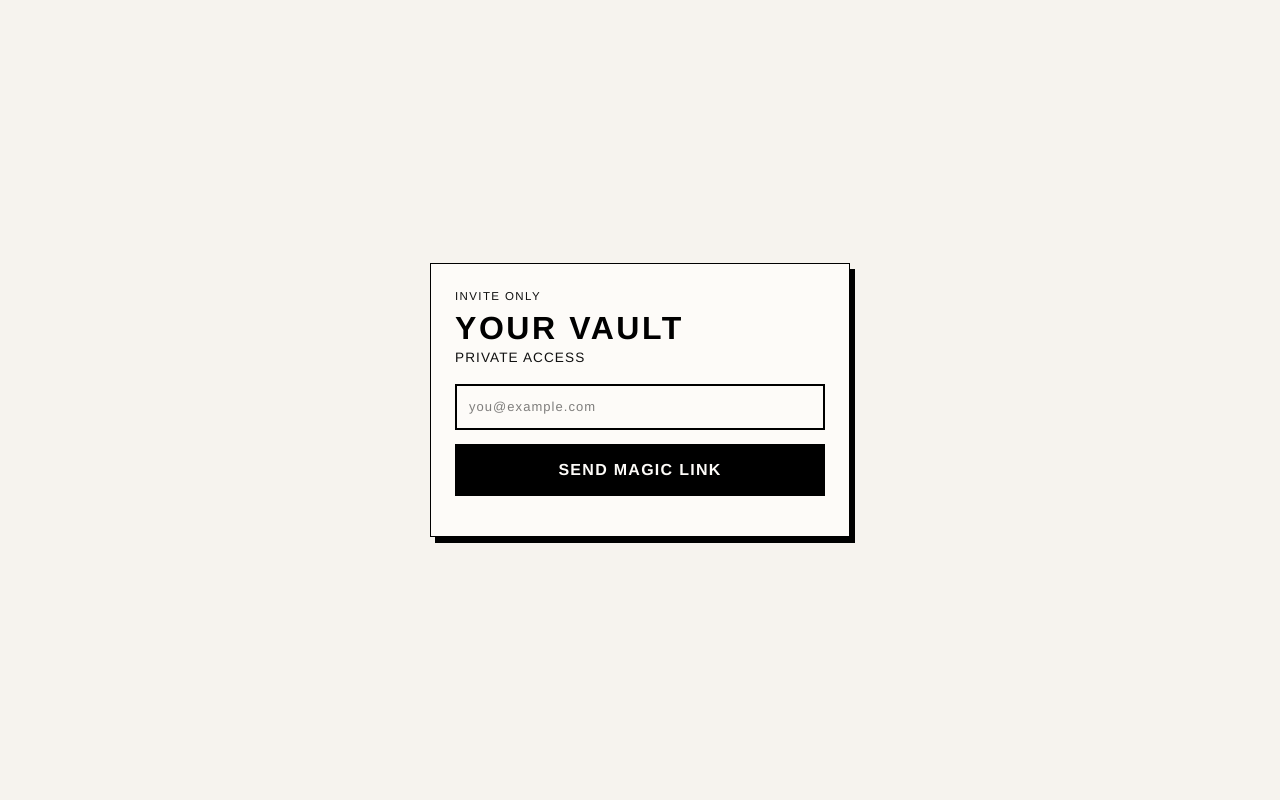
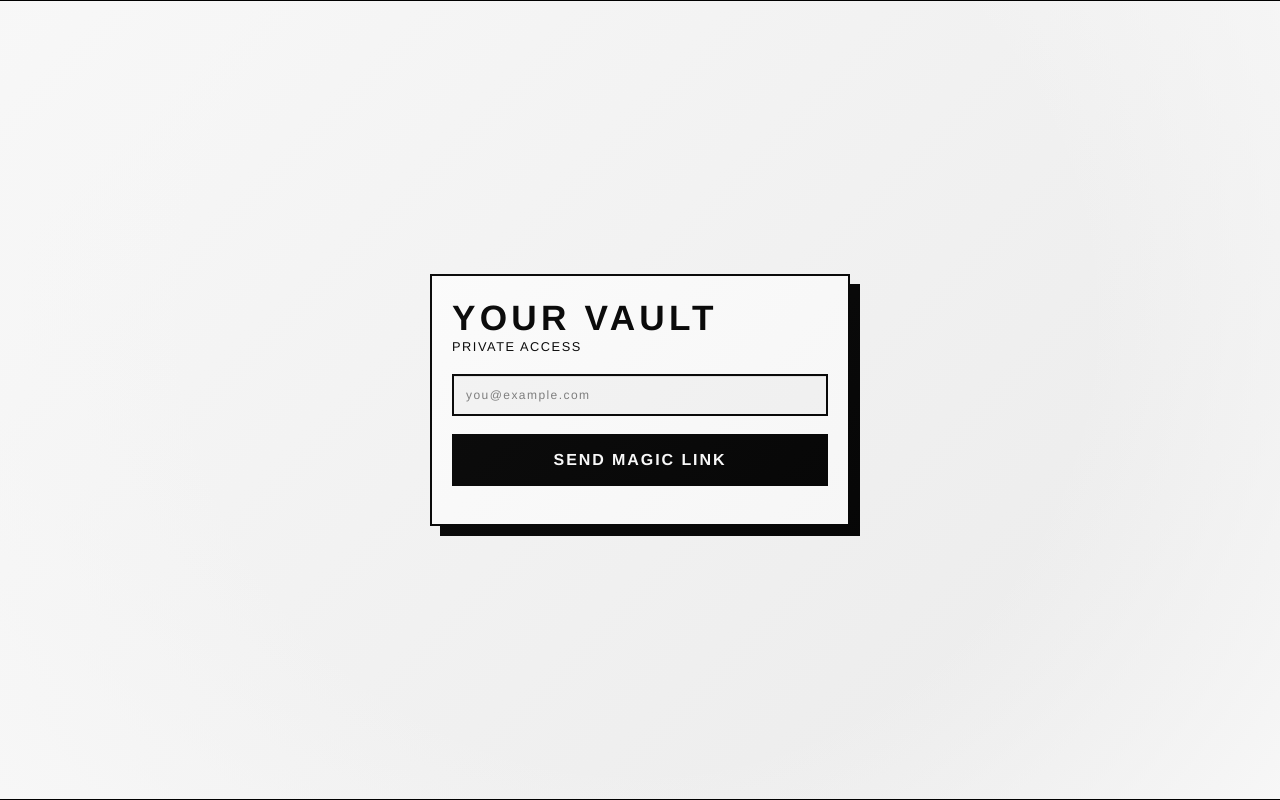
Before and after one commit to drebaglioni/VAULT, a Next.js app: page /login in a window 1280 px wide. Built offline with nearby package versions, Linux system fonts and the light colour scheme; no server answers.

Commit message:
Align login header left and tighten spacing

```diff
--- a/app/login/page.module.css
+++ b/app/login/page.module.css
@@ -1,7 +1,7 @@
 :global(:root) {
   --accent: #2f5dff;
-  --surface: #fdfbf8;
-  --surface-soft: #f6f3ee;
+  --surface: #ffffff;
+  --surface-soft: #f7f7f7;
   --surface-line: #ededed;
   --ink: #000000;
   --ink-soft: #111111;
@@ -14,25 +14,41 @@
   background-color: var(--surface-soft);
   color: var(--ink);
   font-family: "Neue Haas Grotesk Display", "Helvetica Neue", Arial, sans-serif;
-  letter-spacing: 0.04em;
-  padding: 2.5rem 1.5rem;
+  text-transform: uppercase;
+  letter-spacing: 0.05em;
+  padding: 2rem;
+  border-top: 1px solid var(--ink);
+  border-bottom: 1px solid var(--ink);
+  position: relative;
+  overflow: hidden;
+}
+
+.shell::after {
+  content: "";
+  position: absolute;
+  inset: 0;
+  background:
+    radial-gradient(circle at 50% 40%, rgba(247, 247, 247, 0) 56%, var(--surface-soft) 100%),
+    linear-gradient(135deg, rgba(255, 255, 255, 0.08), rgba(0, 0, 0, 0.05));
+  pointer-events: none;
 }
 
 .frame {
   width: min(420px, 100%);
   background: var(--surface);
-  border: 1px solid var(--ink);
-  box-shadow: 5px 6px 0 var(--ink);
-  padding: 24px;
+  border: 2px solid var(--ink);
+  box-shadow: 10px 10px 0 var(--ink);
+  padding: 24px 20px 20px;
   display: grid;
-  gap: 16px;
+  gap: 18px;
   text-align: left;
 }
 
 .header {
   display: flex;
-  align-items: center;
-  gap: 12px;
+  flex-direction: column;
+  align-items: flex-start;
+  gap: 6px;
 }
 
 .eyebrow {
@@ -45,24 +61,24 @@
 
 .title {
   margin: 0;
-  font-size: 2rem;
-  font-weight: 800;
-  letter-spacing: 0.08em;
+  font-size: 2.2rem;
+  font-weight: 900;
+  letter-spacing: 0.12em;
   line-height: 1;
   text-transform: uppercase;
 }
 
 .subtitle {
-  margin: 4px 0 0;
-  color: var(--ink-soft);
-  font-size: 0.85rem;
-  letter-spacing: 0.08em;
+  margin: 2px 0 0;
+  color: var(--ink);
+  font-size: 0.8rem;
+  letter-spacing: 0.12em;
   text-transform: uppercase;
 }
 
 .form {
   display: grid;
-  gap: 10px;
+  gap: 14px;
 }
 
 .label {
@@ -74,26 +90,27 @@
 
 .input {
   width: 100%;
-  padding: 11px 12px;
+  padding: 10px 12px;
   border: 2px solid var(--ink);
-  background: var(--surface);
+  background: var(--surface-soft);
   color: var(--ink);
-  font-size: 13px;
-  letter-spacing: 0.04em;
+  font-size: 12px;
+  letter-spacing: 0.06em;
   border-radius: 0;
   outline: none;
-  box-shadow: none;
+  box-shadow: inset 0 1px 0 rgba(0, 0, 0, 0.08);
 }
 
 .input:focus {
   border-color: var(--accent);
   box-shadow:
+    inset 0 1px 0 rgba(0, 0, 0, 0.12),
     inset 0 -2px 0 var(--accent),
-    4px 4px 0 var(--ink);
+    6px 6px 0 var(--ink);
 }
 
 .input::placeholder {
-  letter-spacing: 0.08em;
+  letter-spacing: 0.12em;
 }
 
 .submit {
@@ -103,7 +120,7 @@
   background: var(--ink);
   color: var(--surface);
   font-weight: 800;
-  letter-spacing: 0.08em;
+  letter-spacing: 0.12em;
   cursor: pointer;
   border-radius: 0;
   transition: transform 90ms ease, box-shadow 90ms ease;
@@ -112,8 +129,8 @@
 .submit:hover {
   background: var(--accent);
   color: #000;
-  transform: translate(-1px, -1px);
-  box-shadow: 7px 7px 0 var(--ink);
+  transform: translate(-2px, -2px) skew(-1deg);
+  box-shadow: 10px 10px 0 var(--ink), 0 14px 28px rgba(0, 0, 0, 0.08);
 }
 
 .submit:disabled {
@@ -128,7 +145,7 @@
   display: grid;
   gap: 6px;
   font-size: 0.75rem;
-  letter-spacing: 0.06em;
+  letter-spacing: 0.08em;
   color: var(--ink-soft);
 }
 
--- a/app/login/page.tsx
+++ b/app/login/page.tsx
@@ -57,7 +57,6 @@ export default function LoginPage() {
       <div className={styles.frame}>
         <div className={styles.header}>
           <div>
-            <div className={styles.eyebrow}>Invite only</div>
             <h1 className={styles.title}>Your Vault</h1>
             <p className={styles.subtitle}>Private access</p>
           </div>
```
